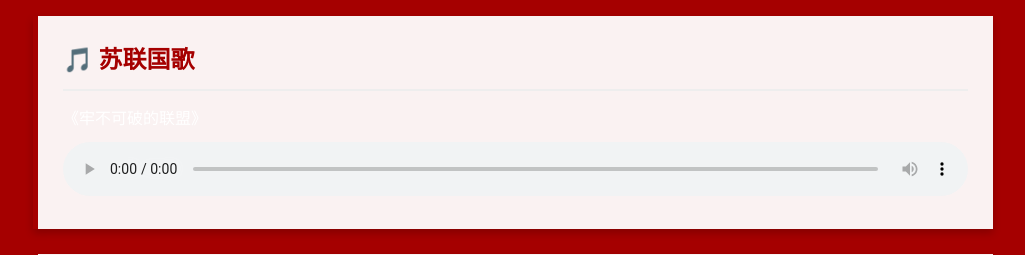
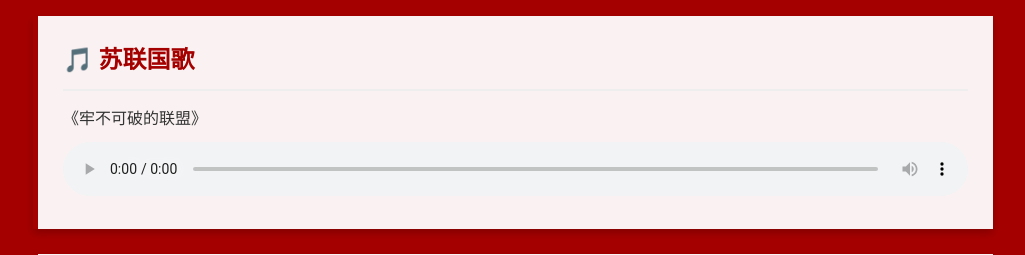
Before and after one commit to X2055/X2055, a PHP site: page / in a window 1280 px wide. Shown: the part 456-711 px from the top of the page, without its empty margins (127-1152 px from the left). Run offline with PHP 8.4, Linux system fonts and the light colour scheme.

Commit message:
Update style.css

```diff
--- a/style.css
+++ b/style.css
@@ -305,39 +305,3 @@ footer p {
 footer {
     color: #FFD700 !important;
 }
-/* =============================================== */
-/* 精准修复：领导人介绍卡片字体颜色 */
-/* =============================================== */
-
-/* 针对截图中这种带有灰色副标题的卡片 */
-.card p {
-    color: #000000 !important;
-}
-/* =============================================== */
-/* 审讯室文字浅色化 (针对黑色背景) */
-/* =============================================== */
-
-/* 1. 强制审讯室大标题变浅 (金色/浅黄) */
-#interrogation-box h3,
-#interrogation-box .title,
-.card h3 {
-    color: #f1c40f !important; /* 亮金色，醒目 */
-}
-
-/* 2. 强制审讯室正文/提示语变浅 (浅灰/白) */
-#interrogation-box p,
-#interrogation-box .subtitle,
-.card p {
-    color: #ffffff !important; /* 纯白色 */
-}
-
-/* 3. 如果里面还有小字（比如“等待审查...”），也强制变浅 */
-#interrogation-box span,
-#interrogation-box small {
-    color: #cccccc !important; /* 浅灰色 */
-}
-
-/* 4. 按钮文字如果看不清，也改一下 */
-#interrogation-box button {
-    color: white !important;
-}
```
